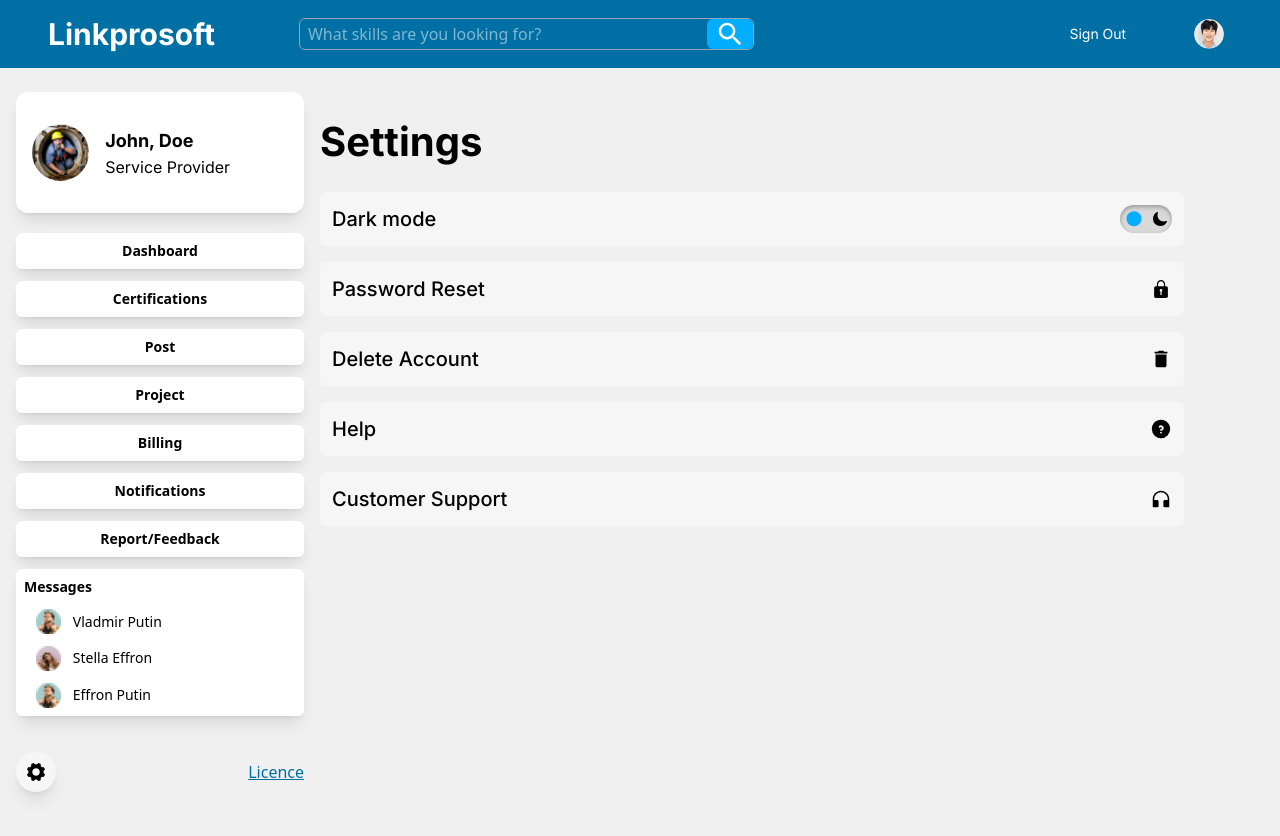
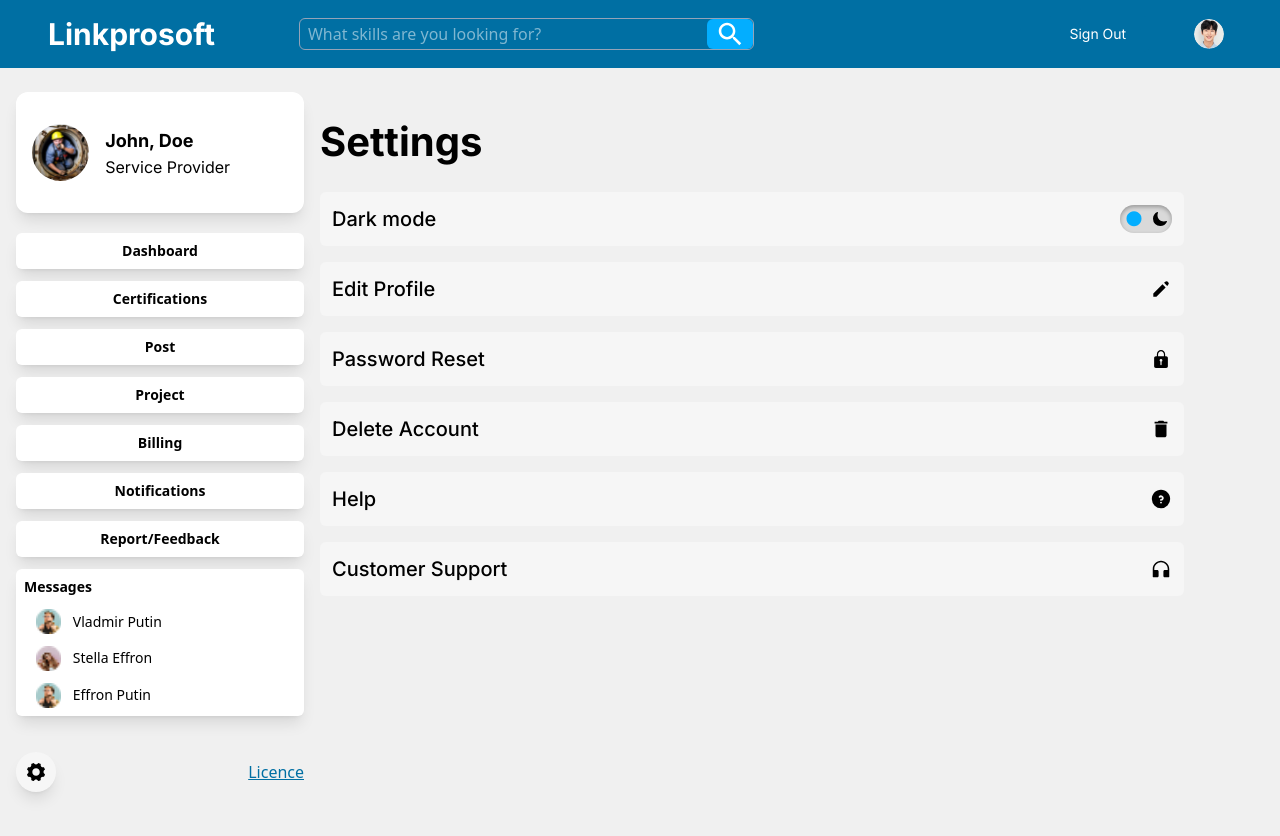
Before and after one commit to german-machine/Linkprosoft, a React (Vite) app in the folder Front-end/: page /user-dashboard/settings in a window 1280 px wide. Shown: the top 836 px of the page. Built offline with nearby package versions, Linux system fonts and the light colour scheme.

Commit message:
added edit profile that links to edit profile page

```diff
--- a/Front-end/src/Pages/UserDashboard/components/SettingsBody.jsx
+++ b/Front-end/src/Pages/UserDashboard/components/SettingsBody.jsx
@@ -6,6 +6,7 @@ import { IoIosLock } from "react-icons/io";
 import { MdDelete } from "react-icons/md";
 import { TbHelpCircleFilled } from "react-icons/tb";
 import { AiFillCustomerService } from "react-icons/ai";
+import { HiPencil } from "react-icons/hi";
 import { ToastContainer, toast } from "react-toastify";
 
 const SettingsBody = () => {
@@ -37,6 +38,13 @@ const SettingsBody = () => {
                             <IoMoon />
                         </div>
                     </div>
+
+                    <Link to='edit-profile' className='w-full sm:w-[90%] md:w-full lg:mx-0 bg-[#F6F6F6] rounded-md flex justify-between items-center px-3 py-4 lg:py-3'>
+                        <div className='font-medium font-Inter text-[15px] lg:text-[20px]'>Edit Profile</div>
+                        <div className=''>
+                            <HiPencil className="text-[22px]" />
+                        </div>
+                    </Link>
 
                     <Link to='password-reset' className='w-full sm:w-[90%] md:w-full lg:mx-0 bg-[#F6F6F6] rounded-md flex justify-between items-center px-3 py-4 lg:py-3'>
                         <div className='font-medium font-Inter text-[15px] lg:text-[20px]'>Password Reset</div>
```
